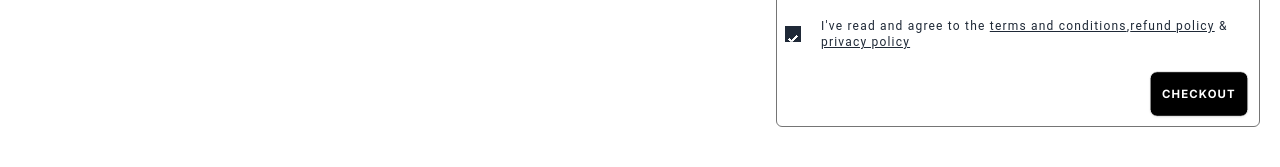
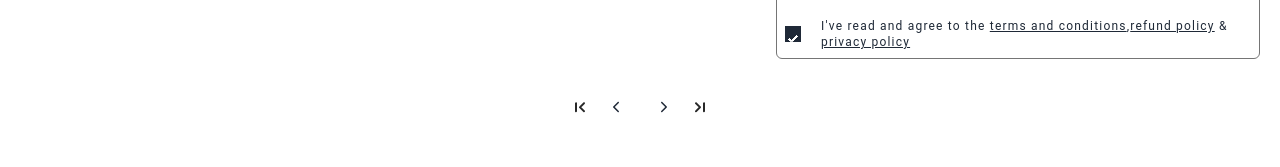
Before and after one commit to safayet404/add-to-cart, a Next.js app: page / in a window 1280 px wide. Shown: the part 450-617 px from the top of the page. Built offline with nearby package versions, Linux system fonts and the light colour scheme; no server answers.

Commit message:
checkout button removed

```diff
--- a/app/Component/SideCart.jsx
+++ b/app/Component/SideCart.jsx
@@ -111,9 +111,9 @@ const SideCart = ({ carts,setCarts }) => {
       </div>
       <div className="flex justify-end">
 
-      <button   onClick={() => onCheckout(carts)} className=" mt-5 btn uppercase tracking-widest inter-font  bg-black py-[6px]  px-3  text-white  text-xs font-bold">
+      {/* <button   onClick={() => onCheckout(carts)} className=" mt-5 btn uppercase tracking-widest inter-font  bg-black py-[6px]  px-3  text-white  text-xs font-bold">
        <Link href="/checkout"> Checkout </Link>
-      </button>
+      </button> */}
       </div>
 
 
```
